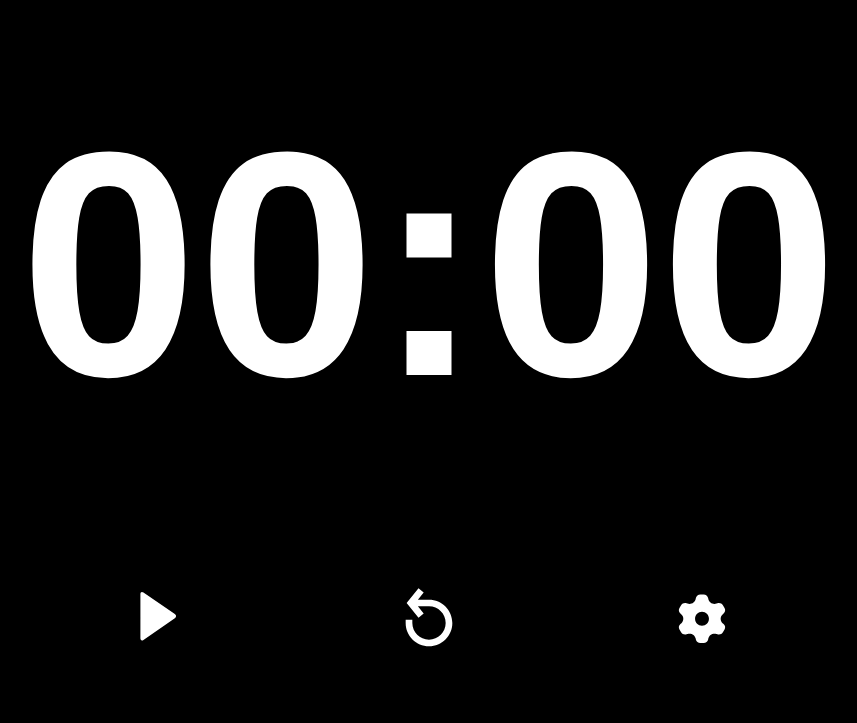
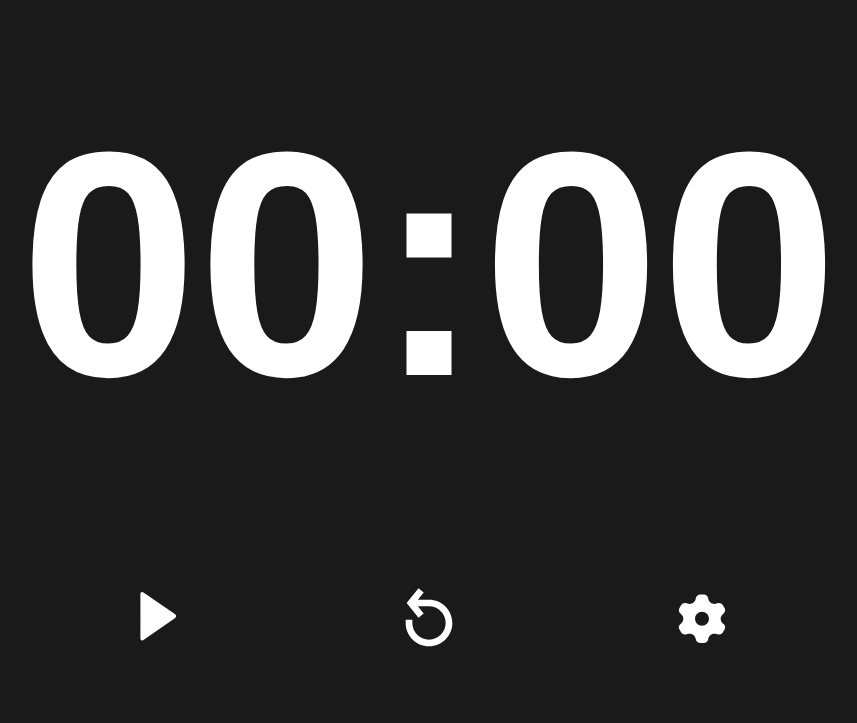
Before and after one commit to pietro8312/Slim_timer, a plain HTML site: page index.html in a window 1280 px wide. Shown: the whole page, without its empty margins (211-1068 px from the left). Drawn offline with Linux system fonts and the light colour scheme; a web font is replaced by a local one.

Commit message:
alter cor

```diff
--- a/style.css
+++ b/style.css
@@ -4,7 +4,7 @@
 }
 
 body{
-    background-color: black;
+    background-color: #1a1a1a;
     display: flex;
     justify-content: center;
     align-items: center;
```
